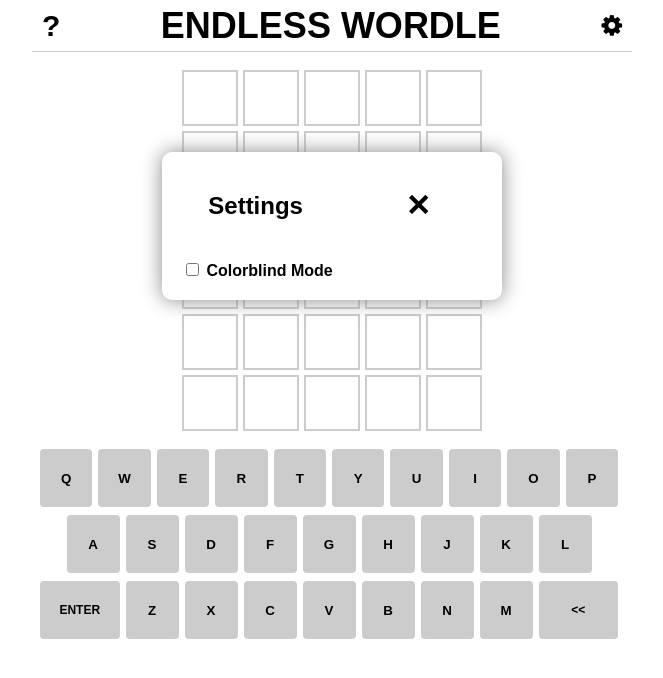
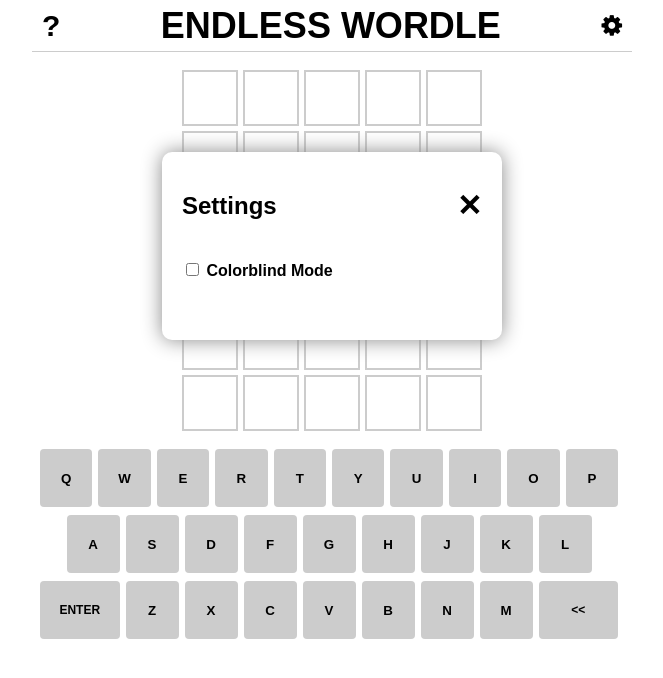
Before and after one commit to cremechese/Endless-Wordle, a plain HTML site: page index.html in a window 1280 px wide. Both pictures are taken after a click on the element 919 px from the left and 25 px from the top of the page. Shown: the whole page, without its empty margins (308-971 px from the left). Drawn offline with nearby package versions, Linux system fonts and the light colour scheme.

Commit message:
css fixes

```diff
--- a/style.css
+++ b/style.css
@@ -169,7 +169,6 @@ header {
 
 #settings-close {
     font-size: 30px;
-    padding-right: 25px;
     cursor: pointer;
 }
 
@@ -232,7 +231,7 @@ header {
 .settings-header {
     display: flex;
     align-items: center;
-    justify-content: space-around;
+    justify-content: space-between;
     gap: 50px;
     margin-bottom: 20px;
 }
@@ -246,6 +245,7 @@ header {
     box-shadow: 0px 0px 20px #888888;
     margin-top: 100px;
     width: min(70vw,300px);
+    padding-bottom: 60px;
 }
 
 #error, #not-a-word {
```
